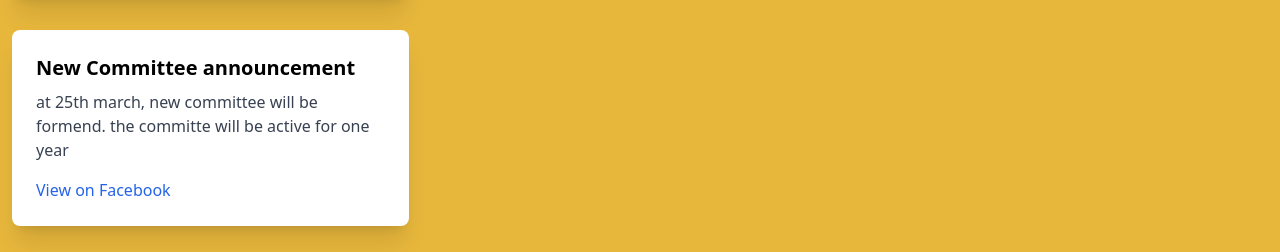
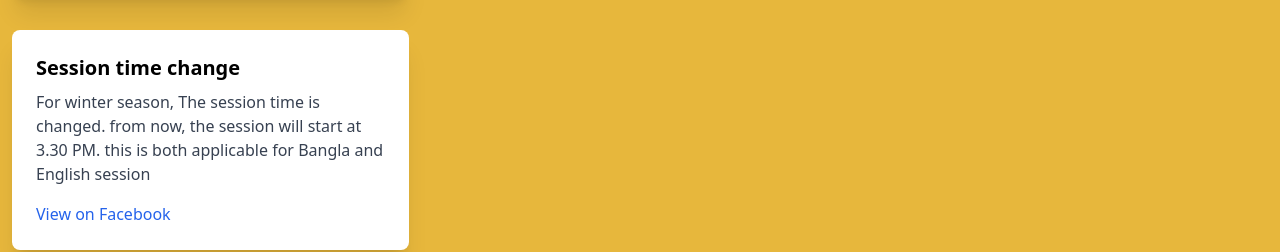
Before and after one commit to Rishad-007/burdf, a React (Vite) app: page / in a window 1280 px wide. Shown: the part 3670-3922 px from the top of the page. Built offline with nearby package versions, Linux system fonts and the light colour scheme.

Commit message:
information updated

```diff
--- a/src/App.jsx
+++ b/src/App.jsx
@@ -124,8 +124,8 @@ function App() {
               link="#"
             />
             <Notice
-              tittle="New Committee announcement"
-              discription="at 25th march, new committee will be formend. the committe will be active for one year"
+              tittle="Session time change"
+              discription="For winter season, The session time is changed. from now, the session will start at 3.30 PM. this is both applicable for Bangla and English session"
               link="https://fb.watch/mzrmZgoe5F/"
             />
           </div>
@@ -197,12 +197,12 @@ function App() {
             />
             <ImageCardv2
               link="https://www.facebook.com/rishad.nur"
-              discription="Debate Evaluation"
+              discription="Audience crowd for debate"
               url="assets/image/IMG_6258.jpeg"
             />
             <ImageCardv2
               link="https://www.facebook.com/rishad.nur"
-              discription="Debate Evaluation"
+              discription="Our Speacial Guests and Moderator"
               url="assets/image/IMG_6257.jpeg"
             />
             <ImageCardv2
--- a/src/components/Events.jsx
+++ b/src/components/Events.jsx
@@ -15,8 +15,8 @@ export const Events = ({ Event_name_1, Time_1,Time_2,Time_3, Event_name_2, Event
             {/* <!-- Practice Schedule --> */}
             <div class="bg-white p-6 rounded-lg shadow-md">
               <h3 class="text-xl font-semibold mb-4">Practice Schedule</h3>
-              <p class="text-gray-700 mb-2">Wednesday: 4:30 PM - 6:00 PM</p>
-              <p class="text-gray-700">Satarday: 4:30 PM - 6:00 PM</p>
+              <p class="text-gray-700 mb-2">Wednesday: 3:30 PM - 5:00 PM</p>
+              <p class="text-gray-700">Satarday: 3:30 PM - 5:00 PM</p>
 
               <div className="py-10">
                 To become new member,{" "}
```
